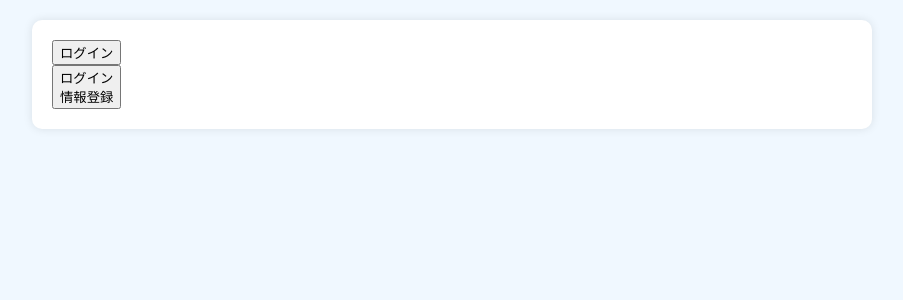
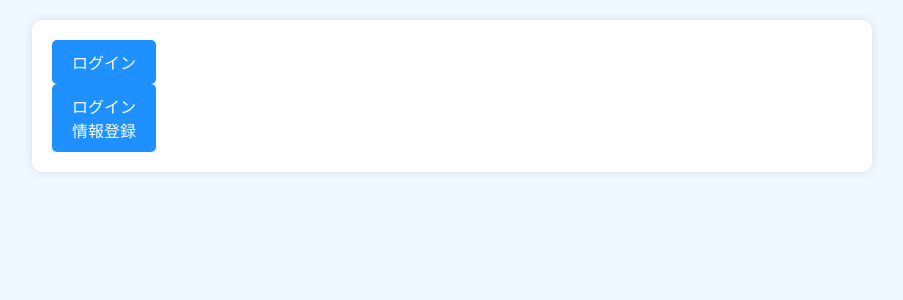
Before and after one commit to yabukilab/ogasawara-d, a PHP site: page / in a window 1280 px wide. Shown: the part 77-377 px from the top of the page, without its empty margins (188-1091 px from the left). Run offline with PHP 8.4, Linux system fonts and the light colour scheme; the visitor is signed in with stand-in values (Sample User, id 1).

Commit message:
ボタン

```diff
--- a/htdocs/index.php
+++ b/htdocs/index.php
@@ -12,8 +12,8 @@
         <h1>ONlinebrary</h1>
     </div>
     <div class="container">
-        <button class="buttonA" onclick="location.href='login.php'">ログイン</button><br>
-        <button class="buttonA" onclick="location.href='loginnew.php'">ログイン<br>情報登録</button><br>
+        <button class="button" onclick="location.href='login.php'">ログイン</button><br>
+        <button class="button" onclick="location.href='loginnew.php'">ログイン<br>情報登録</button><br>
     </div>
 </body>
 </html>
```
